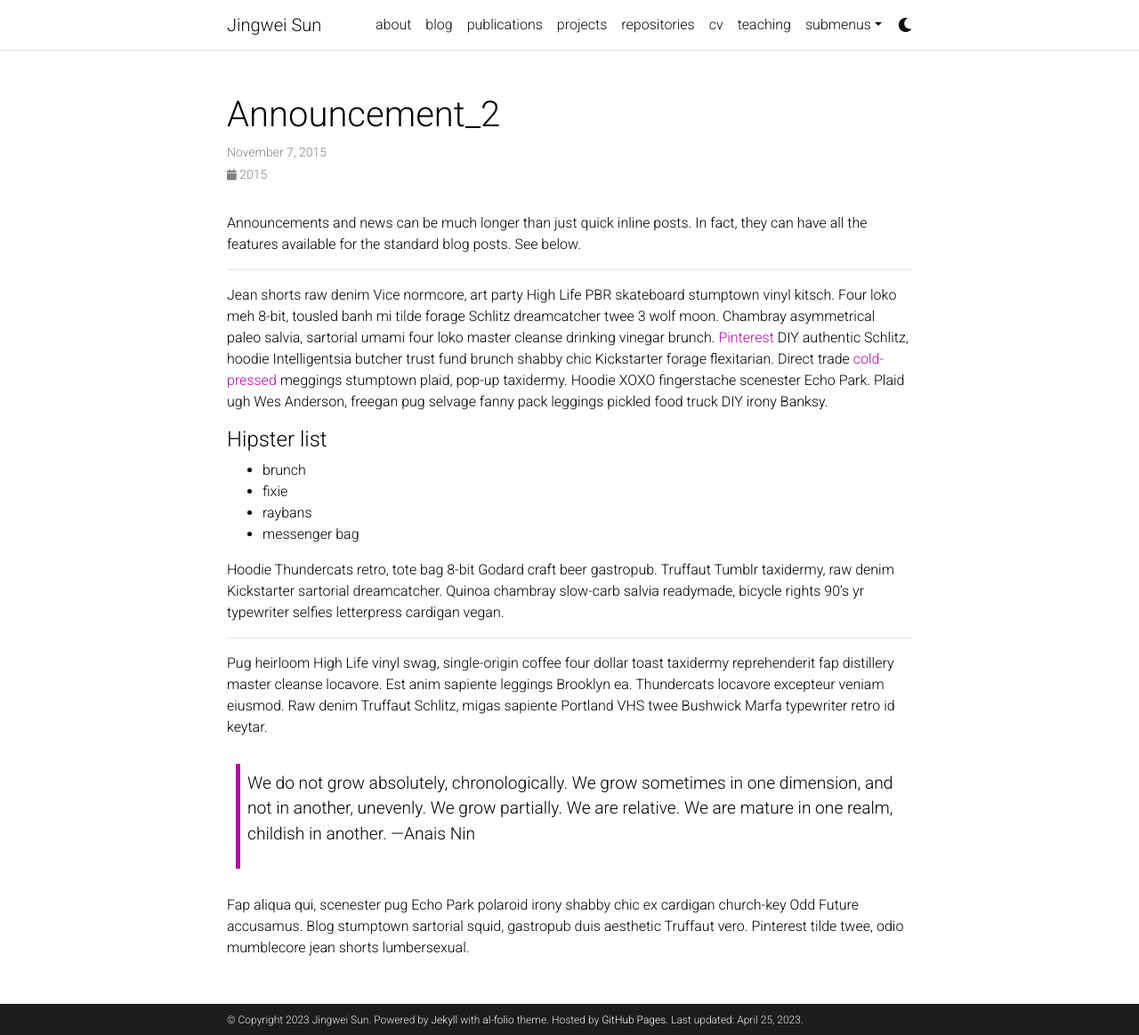
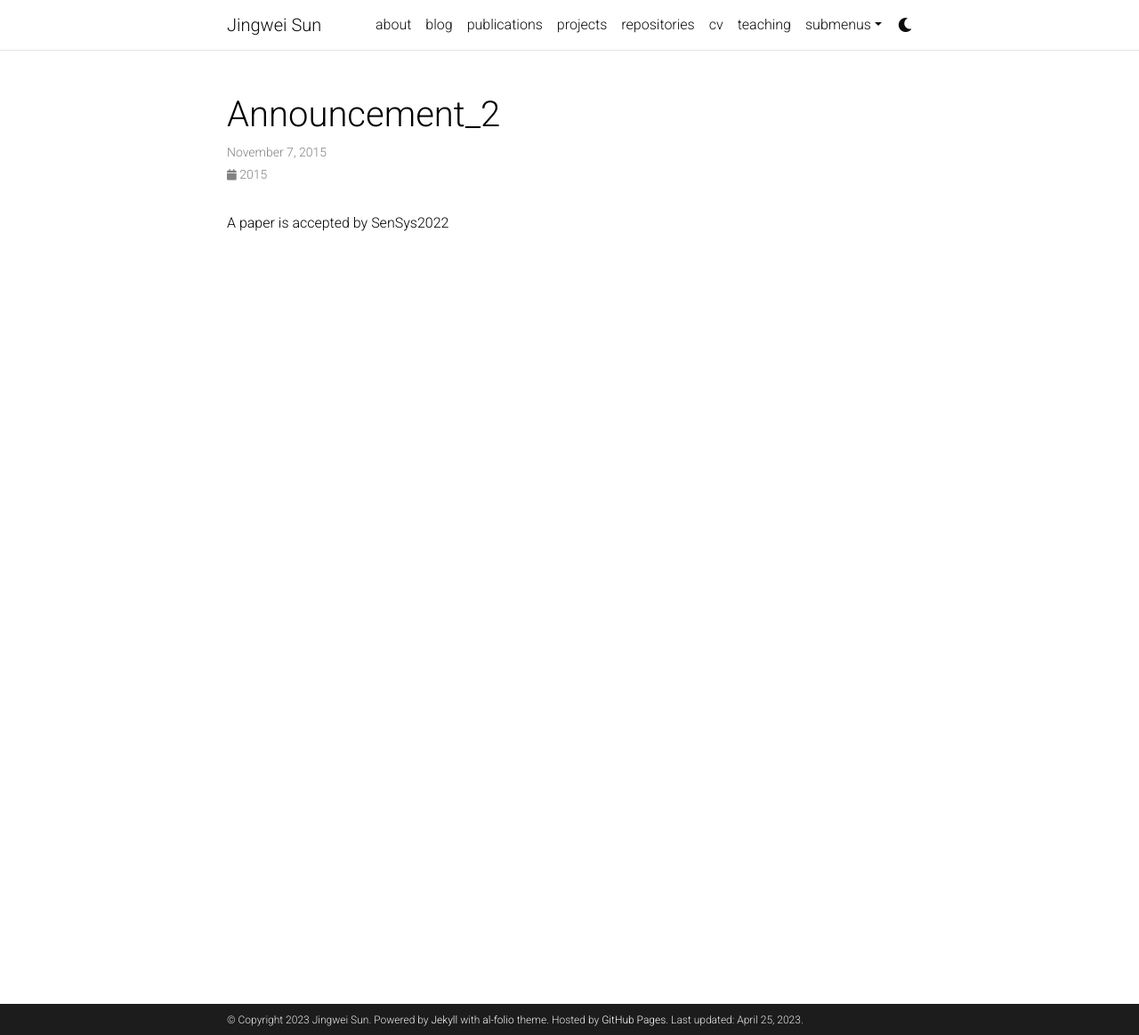
Before and after one commit to jeremy313/jeremy313.github.io, a Jekyll site: the page built from _news/announcement_2.md, in a window 1280 px wide and 1164 px high. Shown: the whole window at 89% size. Built offline with Jekyll 4.4.1, drawn with Linux system fonts in a browser that asks for light colours; comment, search, counter and statistics services are not loaded; a style sheet for code colours, icons or effects is not loaded.

```diff
--- a/_news/announcement_2.md
+++ b/_news/announcement_2.md
@@ -5,27 +5,4 @@ inline: true
 related_posts: false
 ---
 
-Announcements and news can be much longer than just quick inline posts. In fact, they can have all the features available for the standard blog posts. See below.
-
-***
-
-Jean shorts raw denim Vice normcore, art party High Life PBR skateboard stumptown vinyl kitsch. Four loko meh 8-bit, tousled banh mi tilde forage Schlitz dreamcatcher twee 3 wolf moon. Chambray asymmetrical paleo salvia, sartorial umami four loko master cleanse drinking vinegar brunch. <a href="https://www.pinterest.com">Pinterest</a> DIY authentic Schlitz, hoodie Intelligentsia butcher trust fund brunch shabby chic Kickstarter forage flexitarian. Direct trade <a href="https://en.wikipedia.org/wiki/Cold-pressed_juice">cold-pressed</a> meggings stumptown plaid, pop-up taxidermy. Hoodie XOXO fingerstache scenester Echo Park. Plaid ugh Wes Anderson, freegan pug selvage fanny pack leggings pickled food truck DIY irony Banksy.
-
-#### Hipster list
-<ul>
-    <li>brunch</li>
-    <li>fixie</li>
-    <li>raybans</li>
-    <li>messenger bag</li>
-</ul>
-
-Hoodie Thundercats retro, tote bag 8-bit Godard craft beer gastropub. Truffaut Tumblr taxidermy, raw denim Kickstarter sartorial dreamcatcher. Quinoa chambray slow-carb salvia readymade, bicycle rights 90's yr typewriter selfies letterpress cardigan vegan.
-
-***
-
-Pug heirloom High Life vinyl swag, single-origin coffee four dollar toast taxidermy reprehenderit fap distillery master cleanse locavore. Est anim sapiente leggings Brooklyn ea. Thundercats locavore excepteur veniam eiusmod. Raw denim Truffaut Schlitz, migas sapiente Portland VHS twee Bushwick Marfa typewriter retro id keytar.
-
-> We do not grow absolutely, chronologically. We grow sometimes in one dimension, and not in another, unevenly. We grow partially. We are relative. We are mature in one realm, childish in another.
-> —Anais Nin
-
-Fap aliqua qui, scenester pug Echo Park polaroid irony shabby chic ex cardigan church-key Odd Future accusamus. Blog stumptown sartorial squid, gastropub duis aesthetic Truffaut vero. Pinterest tilde twee, odio mumblecore jean shorts lumbersexual.
+A paper is accepted by SenSys2022
```
Also changed, not shown: _bibliography/papers.bib (+15 -12 lines), _pages/about.md (+0 -1 lines).
